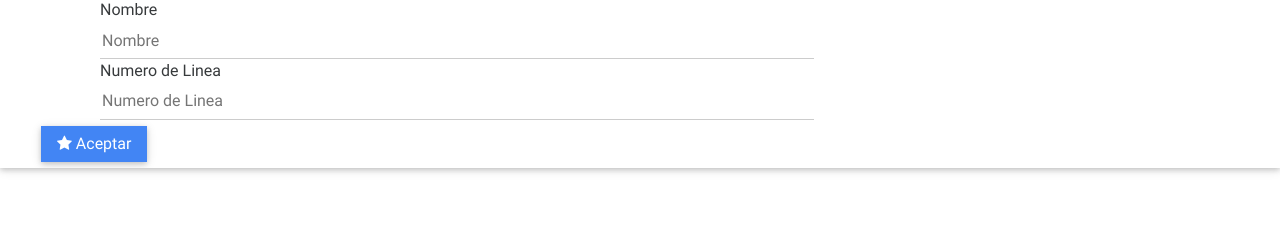
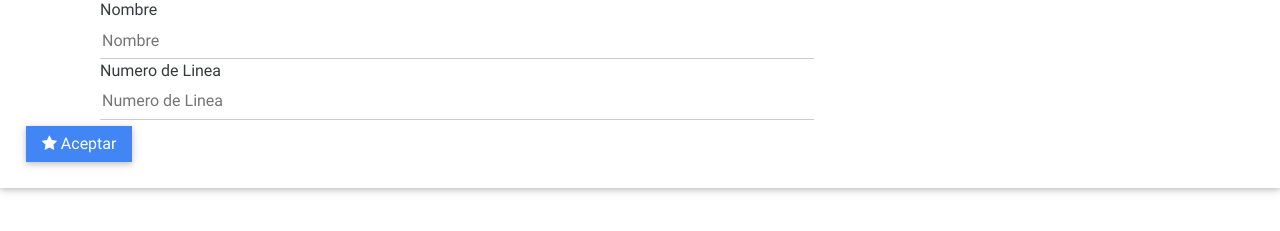
Before and after one commit to brianfleibenzon/tp-dds-2016, a plain HTML site: page web/edicionParada.html in a window 1280 px wide. Shown: the part 139-370 px from the top of the page. Drawn offline with Linux system fonts and the light colour scheme.

Commit message:
modificaciones en maqueteadoWeb

```diff
--- a/web/edicionParada.html
+++ b/web/edicionParada.html
@@ -34,11 +34,12 @@
                         	<input type="text" placeholder="Numero de Linea">
                         </div>
         </div>
-		<div class="col-sm-12">
-		        <th><a target="self" href="busqueda.html"><button class="btn btn-primary"><i class="fa fa-star" aria-hidden="true"></i> Aceptar</button></a></th>
 
-        </div>
+		   <a target="self" href="busqueda.html"><button class="btn btn-primary"><i class="fa fa-star" aria-hidden="true"></i> Aceptar</button></a>
+
+
       </div>
+	  </div>
 
 
 	<!-- FIN DE CONTENIDO -->
```
Also changed, not shown: web/edicionBanco.html (+7 -18 lines), web/edicionComercio.html (+2 -2 lines).
